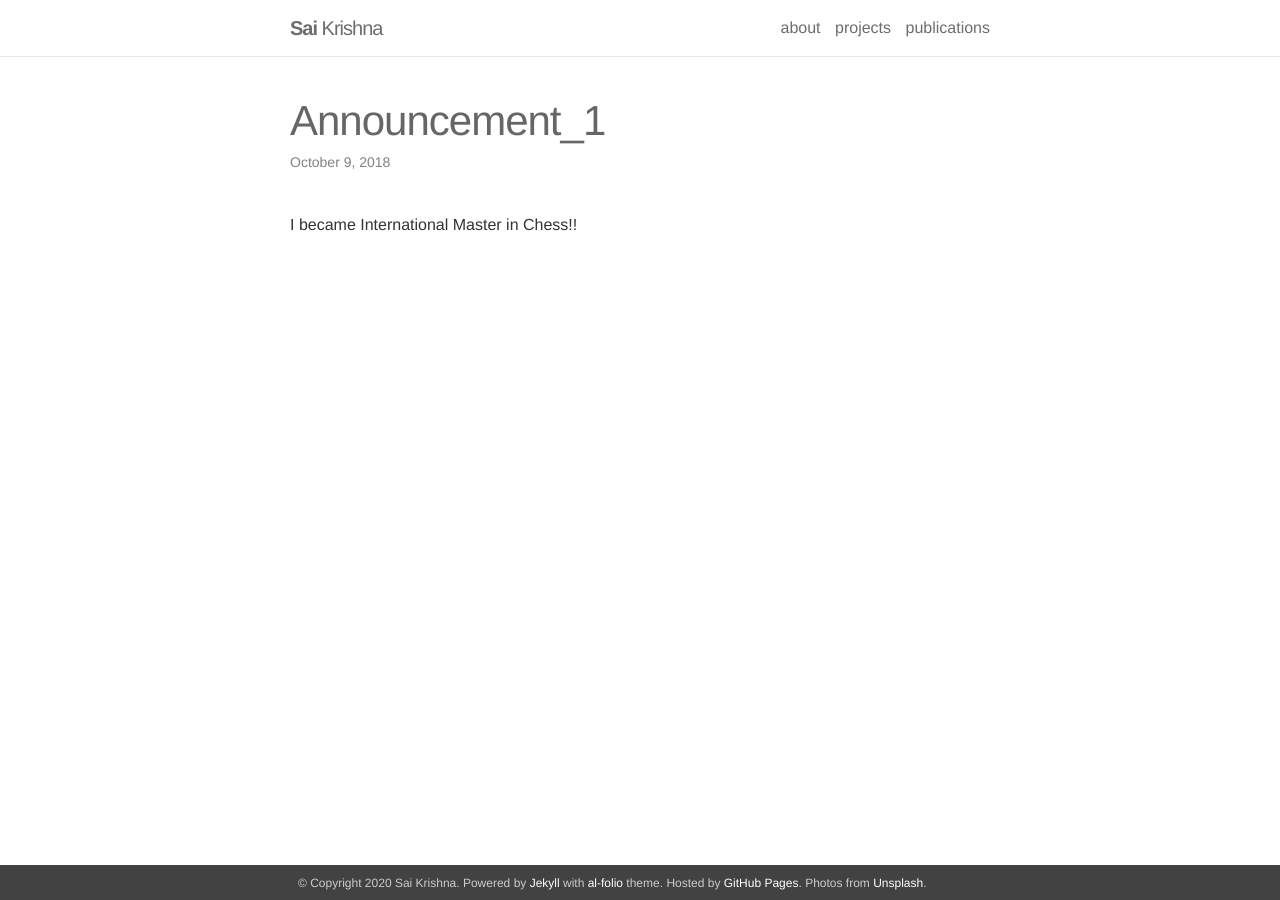
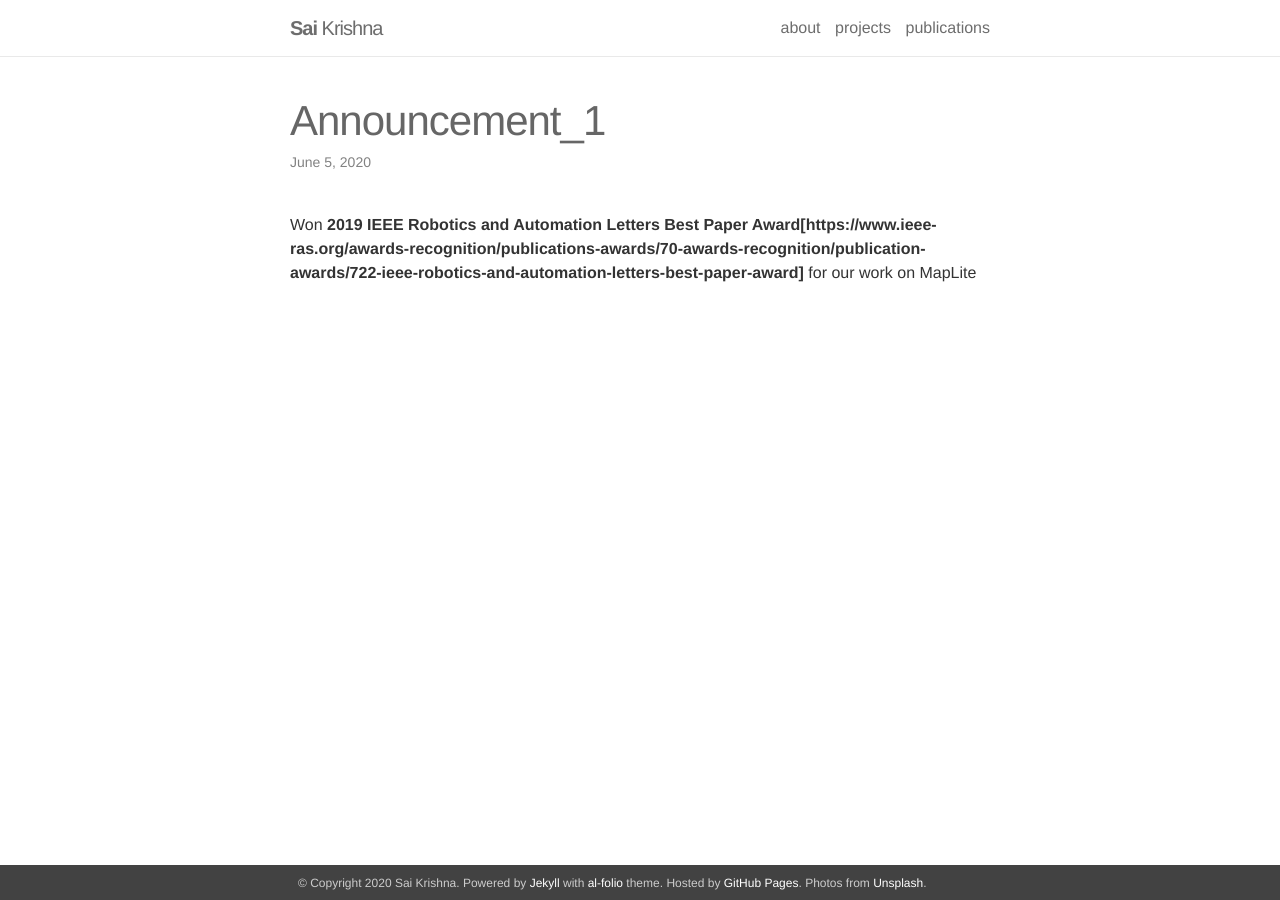
Before and after one commit to saikrishna-1996/saikrishna-1996.github.io, a Jekyll site: the page built from _news/announcement_1.md, in a window 1280 px wide. Built offline with Jekyll 4.4.1, drawn with Linux system fonts in a browser that asks for light colours.

Commit message:
announcement 1

```diff
--- a/_news/announcement_1.md
+++ b/_news/announcement_1.md
@@ -1,7 +1,7 @@
 ---
 layout: post
-date: 2018-10-09 15:59:00-0400
+date: 2020-06-05 15:59:00-0400
 inline: true
 ---
 
-I became International Master in Chess!!
+Won **2019 IEEE Robotics and Automation Letters Best Paper Award[https://www.ieee-ras.org/awards-recognition/publications-awards/70-awards-recognition/publication-awards/722-ieee-robotics-and-automation-letters-best-paper-award]** for our work on MapLite
```
Also changed, not shown: Gemfile.lock, 15 other files.
